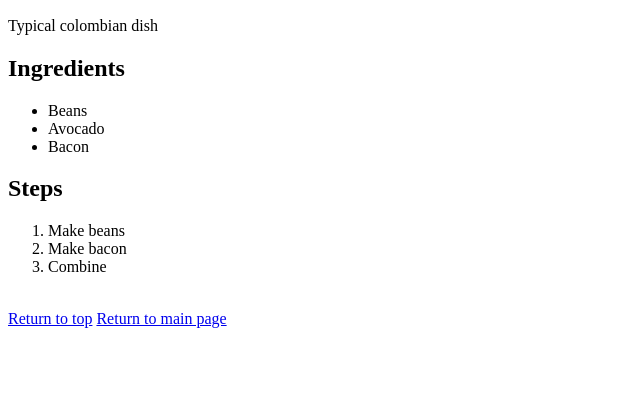
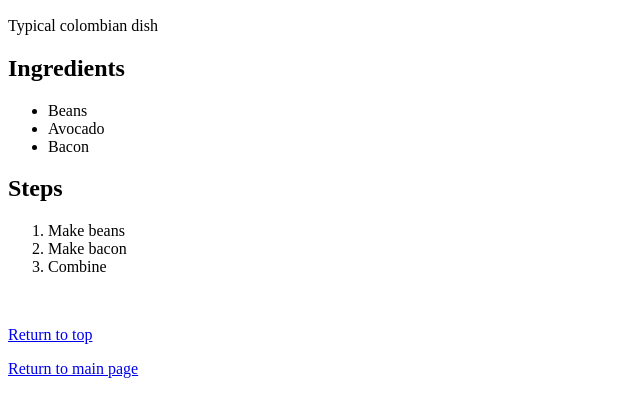
Before and after one commit to DiMorten/odin-recipes, a plain HTML site: page recipes/beans.html in a window 1280 px wide. Shown: the part 422-816 px from the top of the page, without its empty margins (0-640 px from the left). Drawn offline with Linux system fonts and the light colour scheme.

Commit message:
Fix return link

```diff
--- a/recipes/beans.html
+++ b/recipes/beans.html
@@ -27,7 +27,7 @@
 
     </ol>
     <br>
-    <a href="#header">Return to top</a>
-    <a href="../index.html">Return to main page</a>
+    <p><a href="#header">Return to top</a></p>
+    <p><a href="../index.html">Return to main page</a></p>
 </body>
 </html>
```
Also changed, not shown: recipes/cuy.html (+2 -2 lines), recipes/feijoada.html (+2 -2 lines).
